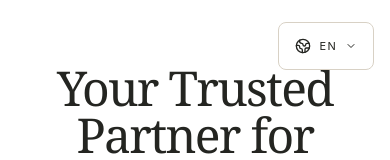
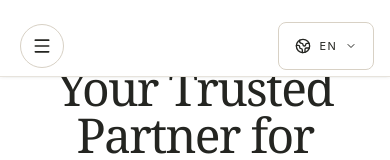
Before and after one commit to zdazix/brickinvest, a React (Vite) app in the folder app-1/: page / in a window 390 px wide. Shown: the top 160 px of the page. Built offline with nearby package versions, Linux system fonts and the light colour scheme.

Commit message:
Make the BRICKINVEST header completely solid and non-transparent across the entire website.
Amazi-Operation-Id: task:8a209a59-a6cc-40c8-aeff-260a3f5a473c
Amazi-Operation-Payload: 21b504cb4e7b38fb294730ecf575ef8f8850e4780722a6a5e935ca0bbd45eac4

```diff
--- a/app-1/src/components/layout/SiteHeader.tsx
+++ b/app-1/src/components/layout/SiteHeader.tsx
@@ -1,4 +1,3 @@
-import { useRouterState } from "@tanstack/react-router";
 import { ChevronDown, Globe2, Menu, X } from "lucide-react";
 import { useEffect, useState } from "react";
 
@@ -26,10 +25,6 @@ export const SiteHeader = () => {
   const [isMenuOpen, setIsMenuOpen] = useState(false);
   const [isLanguageOpen, setIsLanguageOpen] = useState(false);
   const { locale, setLocale, t } = useLocale();
-  const pathname = useRouterState({
-    select: (state) => state.location.pathname,
-  });
-  const isHome = pathname === "/";
 
   useEffect(() => {
     if (!isMenuOpen) return;
@@ -59,9 +54,7 @@ export const SiteHeader = () => {
   const closeMenu = () => setIsMenuOpen(false);
 
   return (
-    <div
-      className={`fixed inset-x-0 top-0 z-50 px-4 pt-4 sm:px-8 sm:pt-6 ${isHome ? "" : "border-b border-border/50 bg-background/95 backdrop-blur-sm"}`}
-    >
+    <div className="fixed inset-x-0 top-0 z-50 border-b border-border/60 bg-white px-4 pt-4 shadow-sm shadow-foreground/5 sm:px-8 sm:pt-6">
       <header className="relative mx-auto flex max-w-[1600px] items-center justify-between gap-5 px-1 py-2 text-foreground">
         <a
           aria-label="BRICKINVEST home"
@@ -138,7 +131,7 @@ export const SiteHeader = () => {
           aria-controls="mobile-navigation"
           aria-expanded={isMenuOpen}
           aria-label={isMenuOpen ? t("closeMenu") : t("openMenu")}
-          className={`mr-auto grid size-11 place-items-center rounded-full border backdrop-blur-sm transition-colors lg:hidden ${isHome ? "bg-black/10 border-white/35 text-white hover:border-white/70 hover:bg-white/10" : "border-border bg-surface text-foreground hover:border-primary hover:bg-secondary"}`}
+          className="mr-auto grid size-11 place-items-center rounded-full border border-border bg-surface text-foreground transition-colors hover:border-primary hover:bg-secondary lg:hidden"
           onClick={() => setIsMenuOpen((open) => !open)}
           type="button"
         >
```
